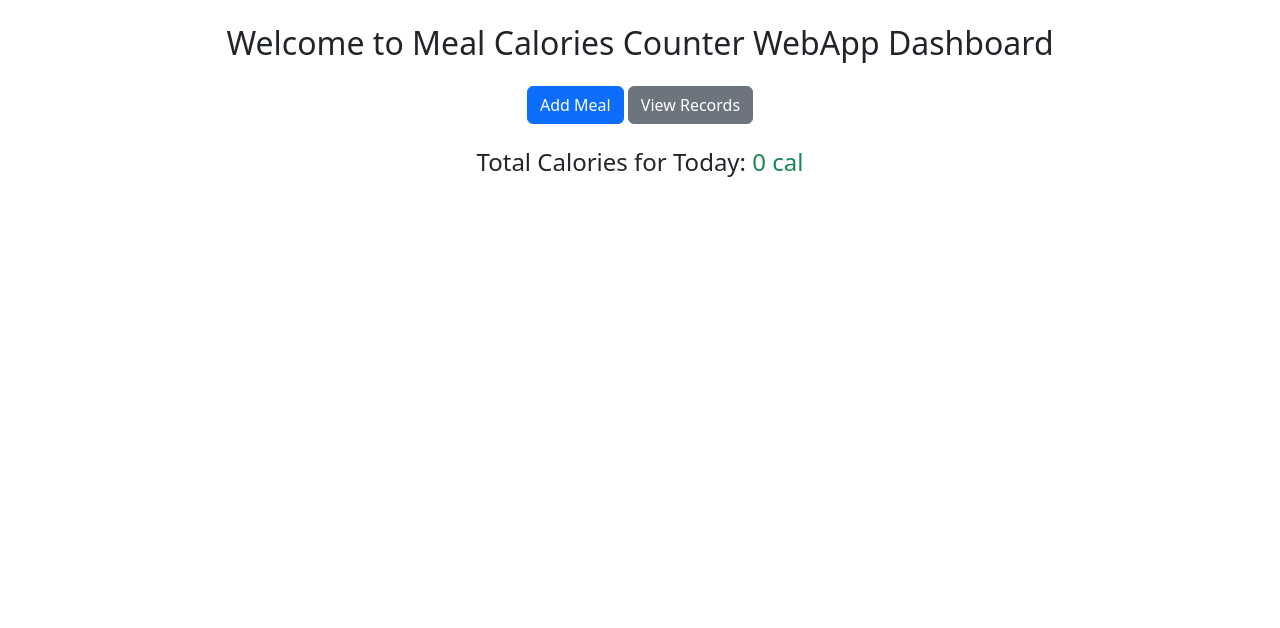
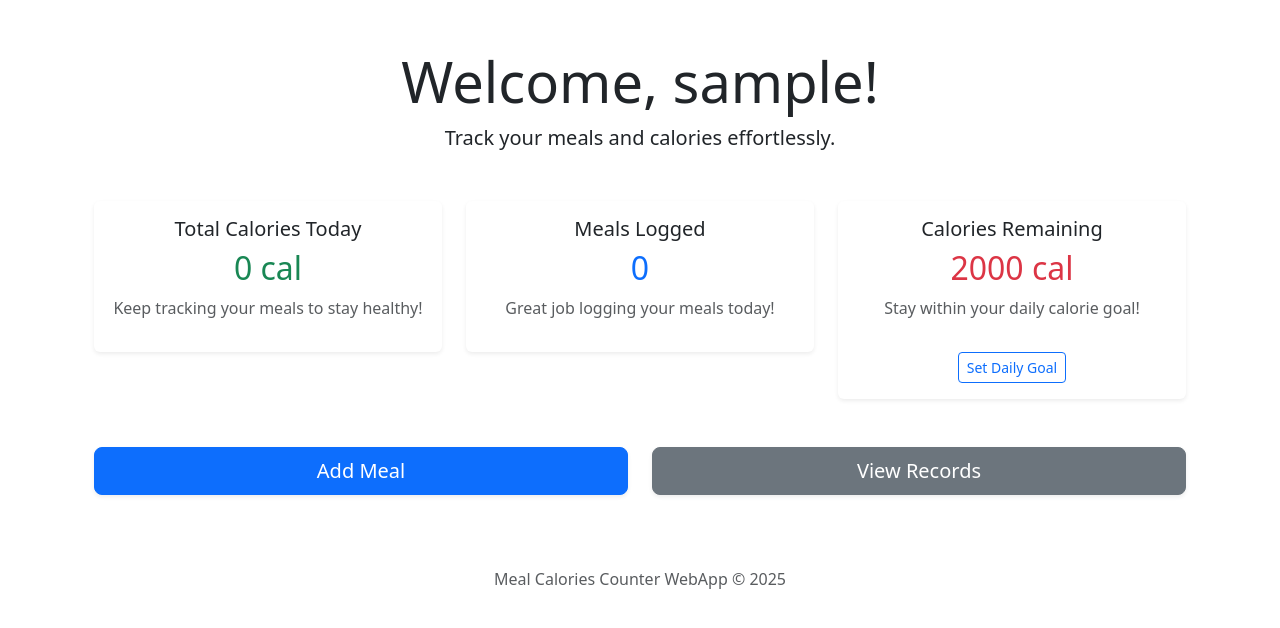
Before and after one commit to adithyansgithub/MealCalorie-project, a Django app: page /dashboard/ in a window 1280 px wide. Shown: the part 56-684 px from the top of the page. Run offline with Django 5.2, Linux system fonts and the light colour scheme; the visitor is signed in with stand-in values (Sample User, id 1); data that the repository does not hold is empty.

Commit message:
Updated dashboard

```diff
--- a/authentication/templates/authentication/dashboard.html
+++ b/authentication/templates/authentication/dashboard.html
@@ -3,14 +3,90 @@
 {% block title %}Dashboard - Meal Calories Counter WebApp{% endblock %}
 
 {% block content %}
-<div class="container">
-    <h2 class="text-center my-4">Welcome to Meal Calories Counter WebApp Dashboard</h2>
-    <div class="text-center my-4">
-        <a href="{% url 'add_meal' %}" class="btn btn-primary">Add Meal</a>
-        <a href="{% url 'records' %}" class="btn btn-secondary">View Records</a> <!-- New Button -->
+<div class="container mt-5">
+    <!-- Welcome Section -->
+    <div class="text-center mb-5">
+        <h1 class="display-4">Welcome, {{ user.username }}!</h1>
+        <p class="lead">Track your meals and calories effortlessly.</p>
     </div>
-    <div class="text-center my-4">
-        <h4>Total Calories for Today: <span class="text-success">{{ total_calories_today }} cal</span></h4>
+
+    <!-- Stats Section -->
+    <div class="row text-center mb-5">
+        <div class="col-md-4">
+            <div class="card shadow-sm border-0">
+                <div class="card-body">
+                    <h5 class="card-title">Total Calories Today</h5>
+                    <h2 class="text-success">{{ total_calories_today }} cal</h2>
+                    <p class="text-muted">Keep tracking your meals to stay healthy!</p>
+                </div>
+            </div>
+        </div>
+        <div class="col-md-4">
+            <div class="card shadow-sm border-0">
+                <div class="card-body">
+                    <h5 class="card-title">Meals Logged</h5>
+                    <h2 class="text-primary">{{ total_meals_today }}</h2>
+                    <p class="text-muted">Great job logging your meals today!</p>
+                </div>
+            </div>
+        </div>
+        <div class="col-md-4">
+            <div class="card shadow-sm border-0">
+                <div class="card-body">
+                    <h5 class="card-title">Calories Remaining</h5>
+                    <h2 class="text-danger">{{ calories_remaining }} cal</h2>
+                    <p class="text-muted">Stay within your daily calorie goal!</p>
+                    <!-- Button to open modal -->
+                    <button type="button" class="btn btn-outline-primary btn-sm mt-3" data-bs-toggle="modal" data-bs-target="#calorieGoalModal">
+                        Set Daily Goal
+                    </button>
+                </div>
+            </div>
+        </div>
+    </div>
+
+    <!-- Actions Section -->
+    <div class="row text-center">
+        <div class="col-md-6 mb-4">
+            <a href="{% url 'add_meal' %}" class="btn btn-lg btn-primary w-100 shadow-sm">
+                <i class="bi bi-plus-circle"></i> Add Meal
+            </a>
+        </div>
+        <div class="col-md-6 mb-4">
+            <a href="{% url 'records' %}" class="btn btn-lg btn-secondary w-100 shadow-sm">
+                <i class="bi bi-journal-text"></i> View Records
+            </a>
+        </div>
+    </div>
+
+    <!-- Footer Section -->
+    <div class="text-center mt-5">
+        <p class="text-muted">Meal Calories Counter WebApp &copy; {{ year }}</p>
+    </div>
+</div>
+
+<!-- Modal for Setting Daily Calorie Goal -->
+<div class="modal fade" id="calorieGoalModal" tabindex="-1" aria-labelledby="calorieGoalModalLabel" aria-hidden="true">
+    <div class="modal-dialog">
+        <div class="modal-content">
+            <div class="modal-header">
+                <h5 class="modal-title" id="calorieGoalModalLabel">Set Daily Calorie Goal</h5>
+                <button type="button" class="btn-close" data-bs-dismiss="modal" aria-label="Close"></button>
+            </div>
+            <form method="post" action="{% url 'set_calorie_goal' %}">
+                {% csrf_token %}
+                <div class="modal-body">
+                    <div class="mb-3">
+                        <label for="daily_goal" class="form-label">Daily Calorie Goal</label>
+                        <input type="number" class="form-control" id="daily_goal" name="daily_goal" placeholder="Enter your daily calorie goal" required>
+                    </div>
+                </div>
+                <div class="modal-footer">
+                    <button type="button" class="btn btn-secondary" data-bs-dismiss="modal">Cancel</button>
+                    <button type="submit" class="btn btn-primary">Save Goal</button>
+                </div>
+            </form>
+        </div>
     </div>
 </div>
 {% endblock %}
--- a/authentication/urls.py
+++ b/authentication/urls.py
@@ -7,4 +7,5 @@ urlpatterns = [
     path('logout/', views.logout_view, name='logout'),
     path('dashboard/', views.dashboard, name='dashboard'),
     path('register/', views.register, name='register'),
+    path('set-calorie-goal/', views.set_calorie_goal, name='set_calorie_goal'),
 ]
--- a/authentication/views.py
+++ b/authentication/views.py
@@ -62,16 +62,30 @@ def dashboard(request):
     # Get the current date
     today = now().date()
 
-    # Calculate total calories for the logged-in user for today
+    # Calculate total calories for today
     total_calories_today = MealEntry.objects.filter(
         user=request.user,
         date_time__date=today
     ).aggregate(total_calories=models.Sum('total_calories'))['total_calories'] or 0
 
+    # Get the daily calorie goal from the session (default to 2000)
+    daily_calorie_goal = request.session.get('daily_calorie_goal', 2000)
+    calories_remaining = daily_calorie_goal - total_calories_today
+
     return render(request, 'authentication/dashboard.html', {
         'total_calories_today': total_calories_today,
+        'total_meals_today': MealEntry.objects.filter(user=request.user, date_time__date=today).count(),
+        'calories_remaining': calories_remaining,
+        'year': now().year,
     })
 
 def logout_view(request):
     logout(request)
     return redirect("login")
+
+@login_required
+def set_calorie_goal(request):
+    if request.method == 'POST':
+        daily_goal = int(request.POST.get('daily_goal', 2000))  # Default to 2000 if not provided
+        request.session['daily_calorie_goal'] = daily_goal  # Save the goal in the session
+        return redirect('dashboard')  # Redirect back to the dashboard
```
